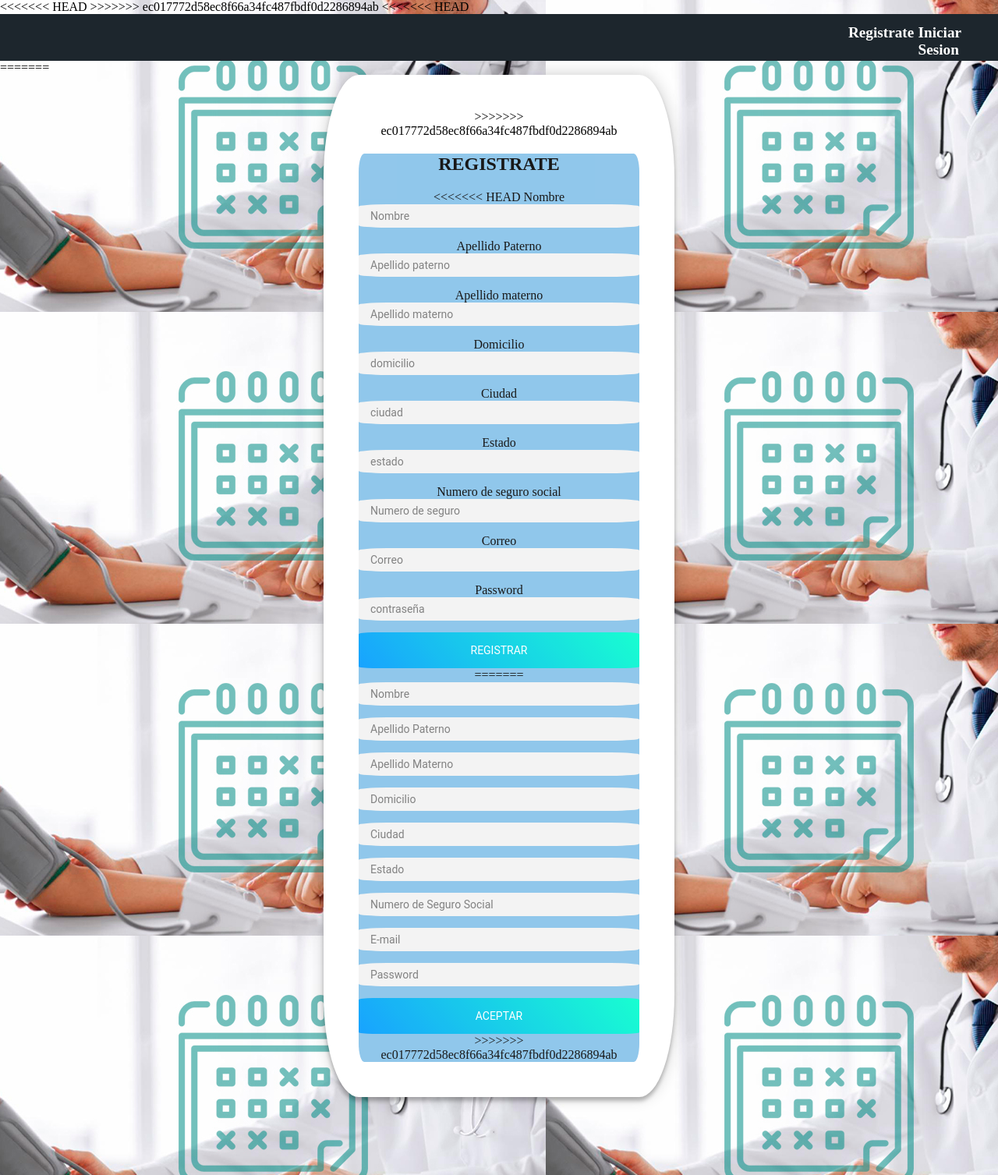
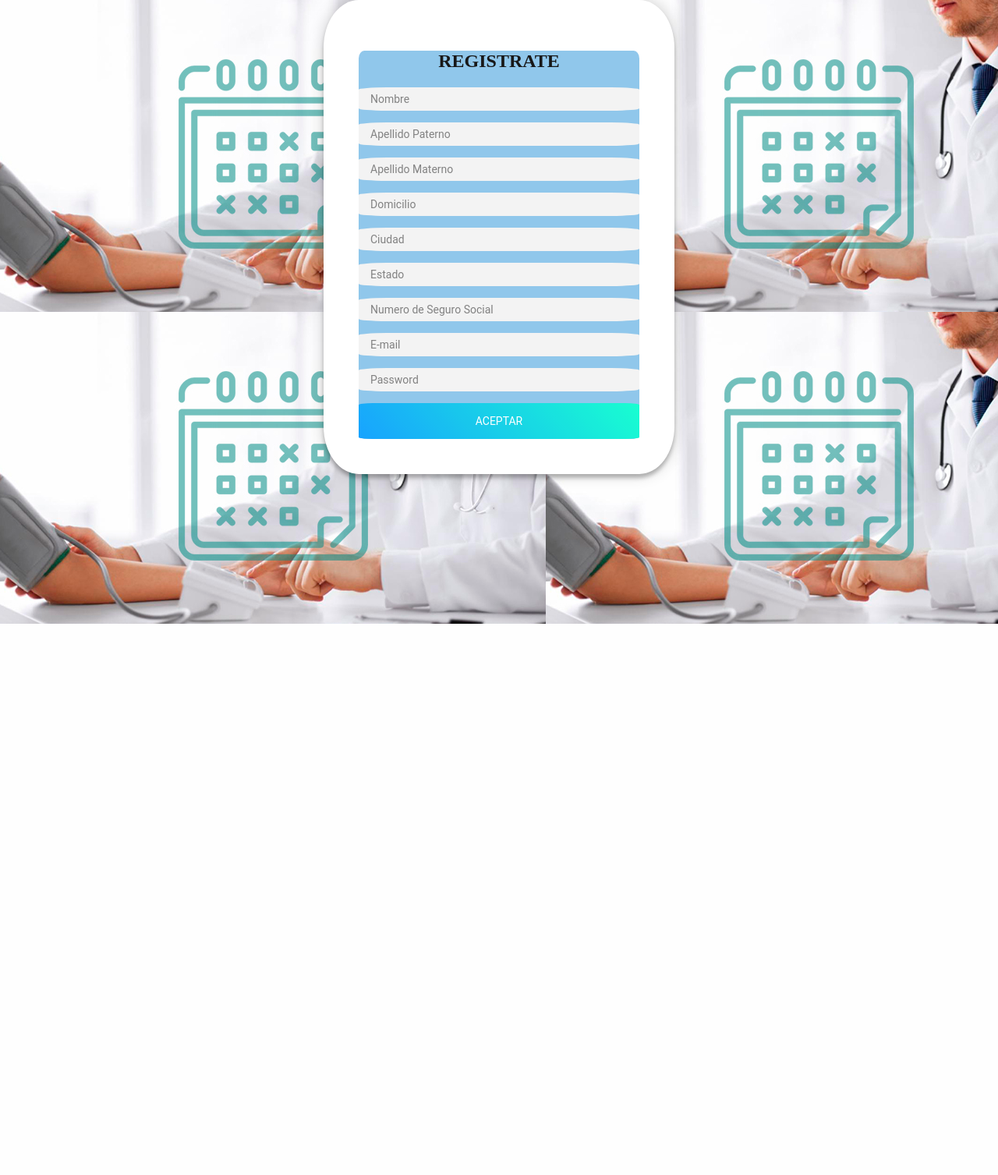
Before and after one commit to luis-ayala95/citasmedicas, a PHP site: page /formulariou.php in a window 1280 px wide. Shown: the whole page at 78% size. After the commit the page ends 800 px from the top, so only its background shows below. Run offline with PHP 8.4, Linux system fonts and the light colour scheme; some libraries are stand-ins or nearby versions.

Commit message:
cambios realizados

```diff
--- a/BDimss.sql
+++ b/BDimss.sql
@@ -14,6 +14,7 @@ SET @OLD_SQL_MODE=@@SQL_MODE, SQL_MODE='TRADITIONAL,ALLOW_INVALID_DATES';
 -- -----------------------------------------------------
 -- Schema Imss
 -- -----------------------------------------------------
+drop database imss;
 CREATE SCHEMA IF NOT EXISTS `Imss` DEFAULT CHARACTER SET utf8 ;
 USE `Imss` ;
 
@@ -34,6 +35,7 @@ CREATE TABLE IF NOT EXISTS `Imss`.`usuario` (
   PRIMARY KEY (`idusuario`),
   UNIQUE INDEX `idusuario_UNIQUE` (`idusuario` ASC))
 ENGINE = InnoDB;
+
 
 
 -- -----------------------------------------------------
@@ -59,7 +61,7 @@ CREATE TABLE IF NOT EXISTS `Imss`.`sucursal` (
   PRIMARY KEY (`idsucursal`))
 ENGINE = InnoDB;
 
-
+select*from citas;
 -- -----------------------------------------------------
 -- Table `Imss`.`citas`
 -- -----------------------------------------------------
--- a/conexion.php
+++ b/conexion.php
@@ -2,7 +2,7 @@
 	$server="localhost";
 	$username="root";
 	$password="";
-	$db="Imss";
+	$db="imss";
 
 	$mysql =new mysqli($server,$username,$password,$db);
 
--- a/formulariou.php
+++ b/formulariou.php
@@ -3,65 +3,19 @@
 <head>
 	<meta charset="utf-8"/>
 	<title>Registro</title>
-<<<<<<< HEAD
-
-	<link rel="stylesheet" type="text/css" href="./css/login.css">
-	<link rel="stylesheet" type="text/css" href="./css/estilos.css">
-	<link rel="stylesheet" type="text/css" href="./css/body.css"
-=======
 
 	<link rel="stylesheet" type="text/css" href="./css/login.css">
 	<link rel="stylesheet" type="text/css" href="./css/estilos.css">
 	<link rel="stylesheet" type="text/css" href="./css/body.css">
->>>>>>> ec017772d58ec8f66a34fc487fbdf0d2286894ab
 	<script type="text/javascript" src="http://code.jquery.com/jquery-1.10.2.min.js"></script>
 	<script type="text/javascript"  href="./js/scripts.js"></script>
 </head>
 <body background=".\imagenes\citas-medicas.jpg">
-<<<<<<< HEAD
-<header>
-<a href="./login.php" title="Iniciar Sesion" id="iniciosesion" >Iniciar Sesion</a>
-
-		<a href="./registrou.html" title="Registrarse" id="registrarse" >Registrate</a>
-	</header>
-=======
 	<div class="form">
->>>>>>> ec017772d58ec8f66a34fc487fbdf0d2286894ab
 	<section>
 		<center><h1>REGISTRATE</h1></center>
 	<form  class="login-form" method="post" action="./registrarusuarios.php">
 
-<<<<<<< HEAD
-		<label for="nombre">Nombre</label><br>
-		<input type="text" id="nombre" name="Nombre" placeholder="Nombre" required><br>
-
-		<label for="apellidoP">Apellido Paterno</label><br>
-		<input type="text" id="apellidoPaterno" name="ApellidoP" placeholder="Apellido paterno" required><br>
-
-        <label for="apellidoM">Apellido materno</label><br>
-		<input type="text" id="apellidoMaterno" name="ApellidoM" placeholder="Apellido materno"required ><br>
-
-        <label for="domicilio">Domicilio</label><br>
-		<input type="text" id="domicilio" name="Domicilio" placeholder="domicilio" ><br>
-
-        <label for="ciudad">Ciudad</label><br>
-		<input type="text" id="ciudad" name="Ciudad" placeholder="ciudad" ><br>
-
-        <label for="estado">Estado</label><br>
-		<input type="text" id="estado" name="Estado" placeholder="estado" ><br>
-
-        <label for="nss">Numero de seguro social</label><br>
-		<input type="text" id="Nss" name="NSS" placeholder="Numero de seguro" required><br>
-
-		<label for="correo">Correo</label><br>
-		<input type="email" id="correo" name="Correo" placeholder="Correo" required><br>
-
-		<label for="password">Password</label><br>
-		<input type="password" id="password" name="Contraseña" placeholder="contraseña" required ><br>
-
-
-		<button id="registro" type="submit" name="aceptar" value="aceptar">Registrar</button>
-=======
 
 		<input type="text" id="nombre" name="Nombre" placeholder="Nombre" ><br>
 
@@ -82,7 +36,6 @@
 		<input type="password" id="Password" name="Password" placeholder="Password" ><br>
 
 		<button type="submit" name="aceptar" value="aceptar">Aceptar</button>
->>>>>>> ec017772d58ec8f66a34fc487fbdf0d2286894ab
 	</form>
 	</div>
 	</section>
--- a/login.php
+++ b/login.php
@@ -7,10 +7,12 @@
     <link rel="stylesheet" type="text/css" href="./css/login.css">
 	<link rel="stylesheet" type="text/css" href="./css/estilos.css">
 	<link rel="stylesheet" type="text/css" href="./css/body.css">
+
+	<link rel="stylesheet" type="text/css" href="./css/estilofondo.css">
 	<script type="text/javascript" src="http://code.jquery.com/jquery-1.10.2.min.js"></script>
 	<script type="text/javascript"  href="./js/scripts.js"></script>
 </head>
-<body background=".\imagenes\citas-medicas.jpg">
+<body class="fondo">
 <header>
 <a href="./login.php" title="Iniciar Sesion" id="iniciosesion" >Iniciar Sesion</a>
 
--- a/login/verificar.php
+++ b/login/verificar.php
@@ -12,7 +12,7 @@ $re=$mysql->query("select * from usuario where NSS='".$_POST['NSS']."' AND
 					}
 					if (isset($arreglo)) {
 						$_SESSION['NSS'] = $arreglo;
-						header("Location: ../formulariou.php");
+						header("Location: ../perfilImss.php");
 					} else{
 						header("Location: ../login.php?error=datosinvalidos");
 					}
```
Also changed, not shown: cita.php (+18 -15 lines), imss.sql (+17 -3 lines), registrarusuarios.php (+0 -11 lines), css/body.css (line endings or trailing spaces), 3 other files.
